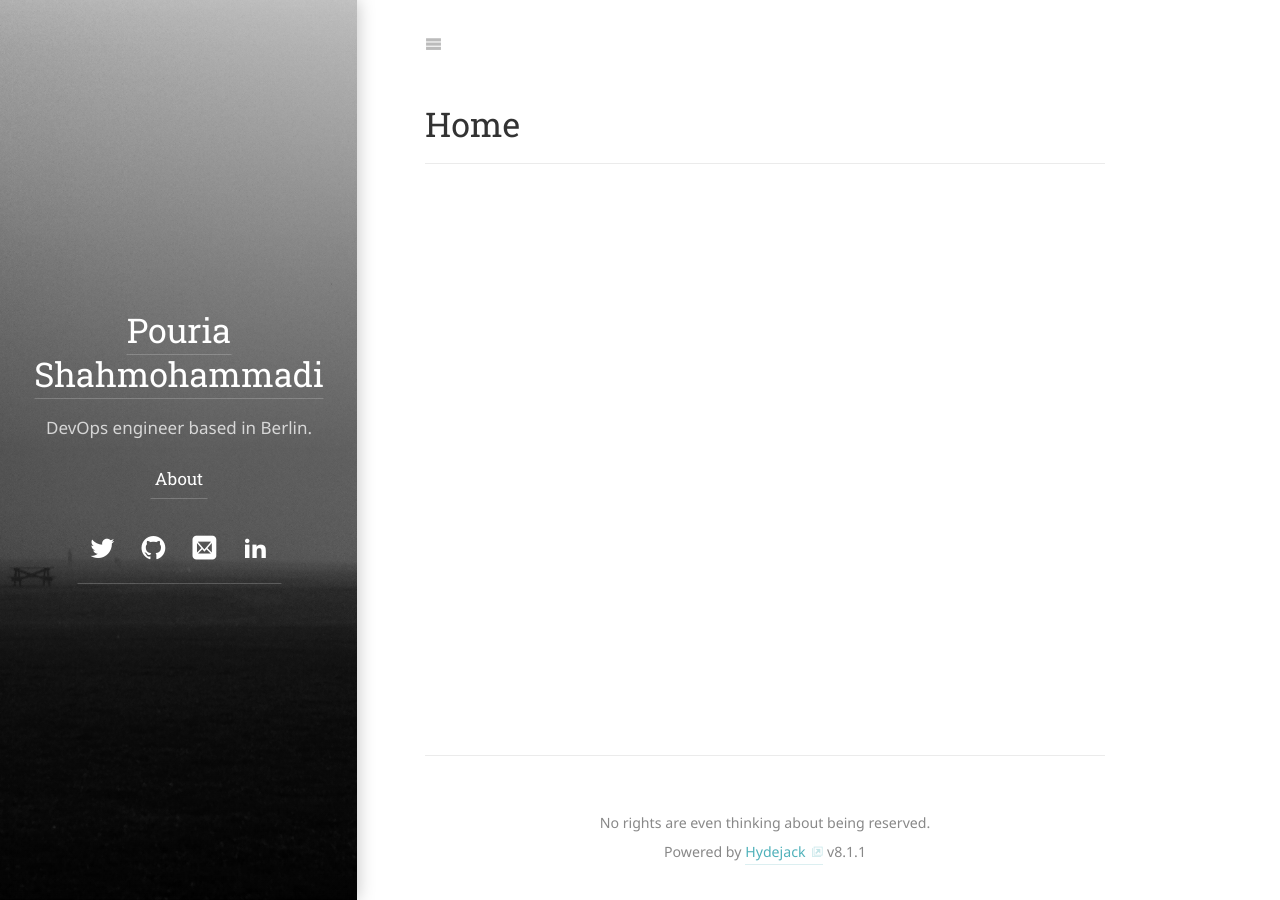
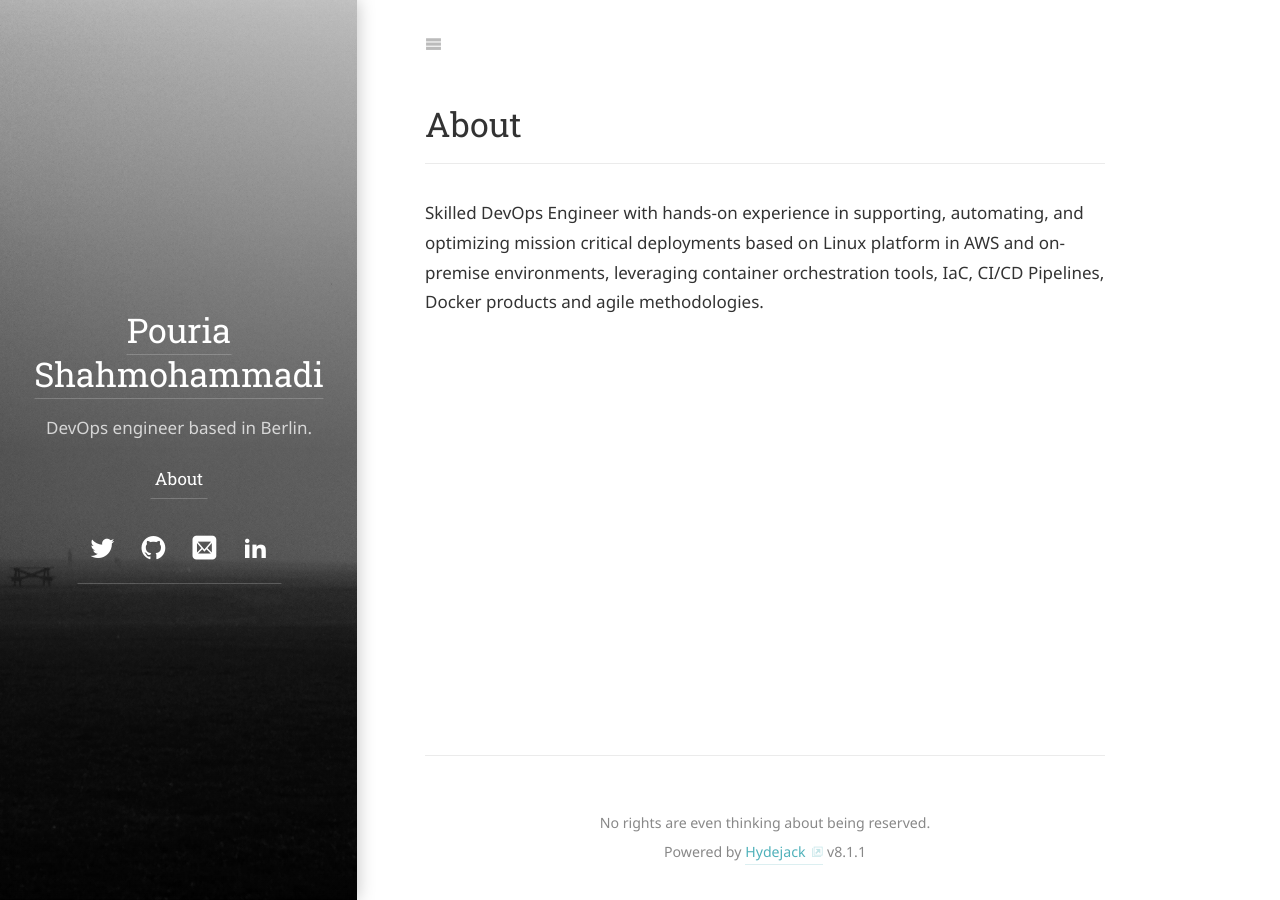
Before and after one commit to mstiesto/pouria.sh, a Jekyll site: the page built from index.md, in a window 1280 px wide. Built offline with Jekyll 4.4.1, drawn with Linux system fonts in a browser that asks for light colours; some web fonts are replaced; our own code applies the rules of GitHub Pages for plain Markdown files.

Commit message:
change home page style

```diff
--- a/index.md
+++ b/index.md
@@ -3,4 +3,6 @@ layout: about
 menu: false
 ---
 
-# Home
+# About
+Skilled DevOps Engineer with hands-on experience in supporting, automating, and optimizing mission critical
+deployments based on Linux platform in AWS and on-premise environments, leveraging container orchestration tools, IaC, CI/CD Pipelines, Docker products and agile methodologies.
```
